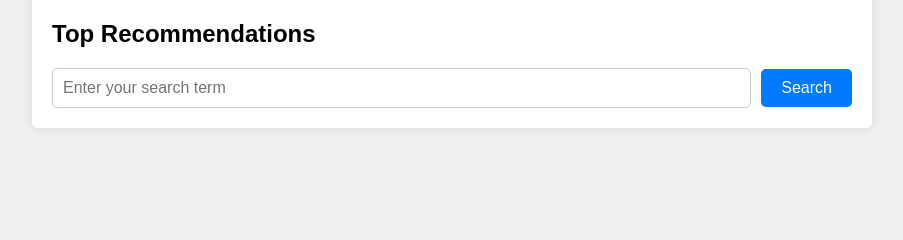
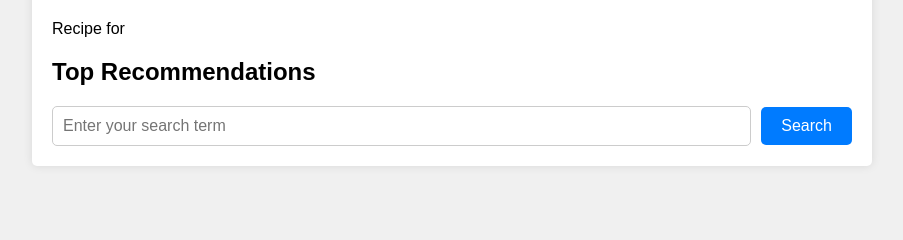
Before and after one commit to itsoktornado/taste-recsys-flask, a Flask app: template templates/recsys_result.html in a window 1280 px wide. Shown: the part 250-490 px from the top of the page, without its empty margins (188-1091 px from the left). Run offline with Flask 3, Linux system fonts and the light colour scheme; the template is opened without the code that fills it, so the values that code supplies are empty; some libraries are stand-ins or nearby versions.

Commit message:
REFACTOR: ui update

```diff
--- a/app.py
+++ b/app.py
@@ -48,7 +48,8 @@ def displayRecsys(index):
     mainName = get_name_from_index(index)
     mainScore = getTasteProfile(index)
     mainImage = getImageUrl(index)
-    main = [mainName, mainScore, mainImage]
+    mainUrl = get_url_from_index(index)
+    main = [mainName, mainScore, mainImage, mainUrl]
 
     topListItem = []
 
--- a/templates/recsys_result.html
+++ b/templates/recsys_result.html
@@ -116,6 +116,9 @@
             </p>
             <img src="{{main[2]}}" alt="Recipe Image" class="recipe-image">
         </div>
+        <div class="recipe-item">
+            Recipe for <a href="{{ main[2] }}">{{ main[0] }}</a> <br>
+        </div>
 
         <div class="recipe-list">
             <h2>Top Recommendations</h2>
```
